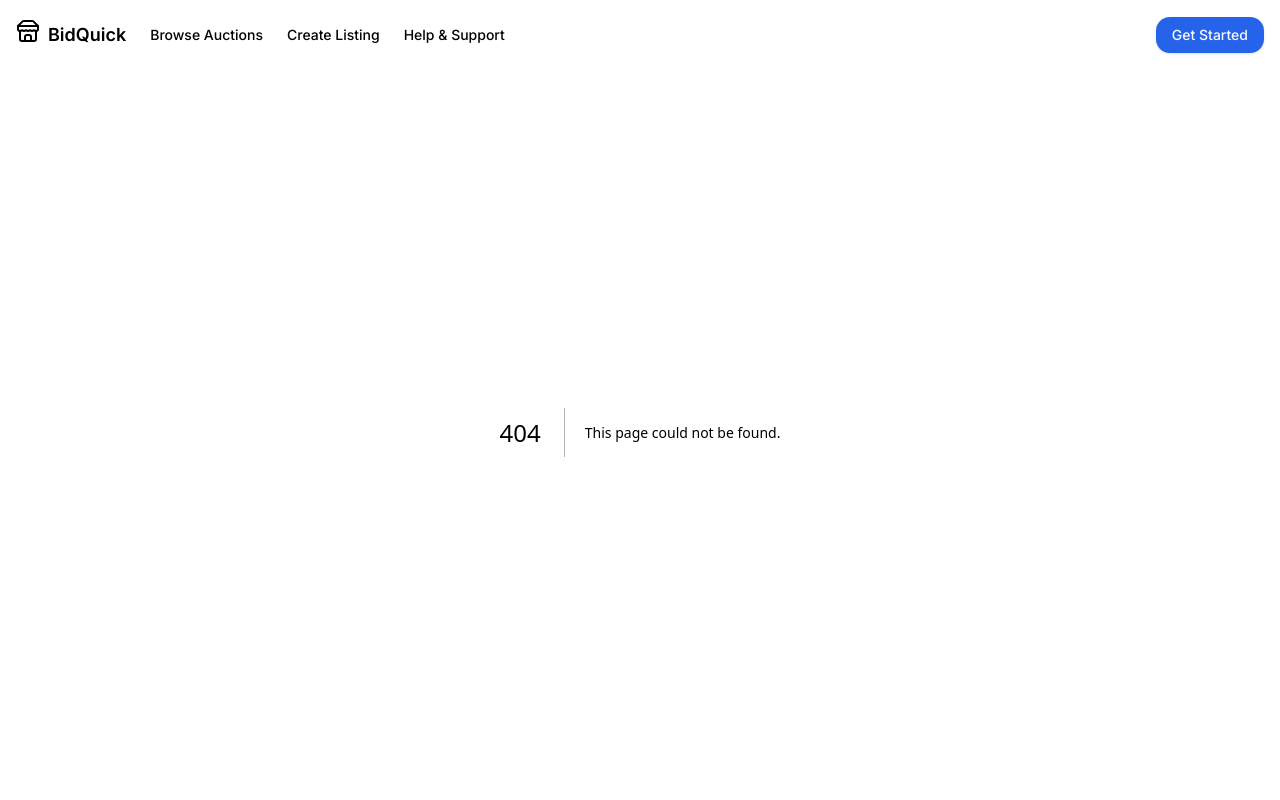
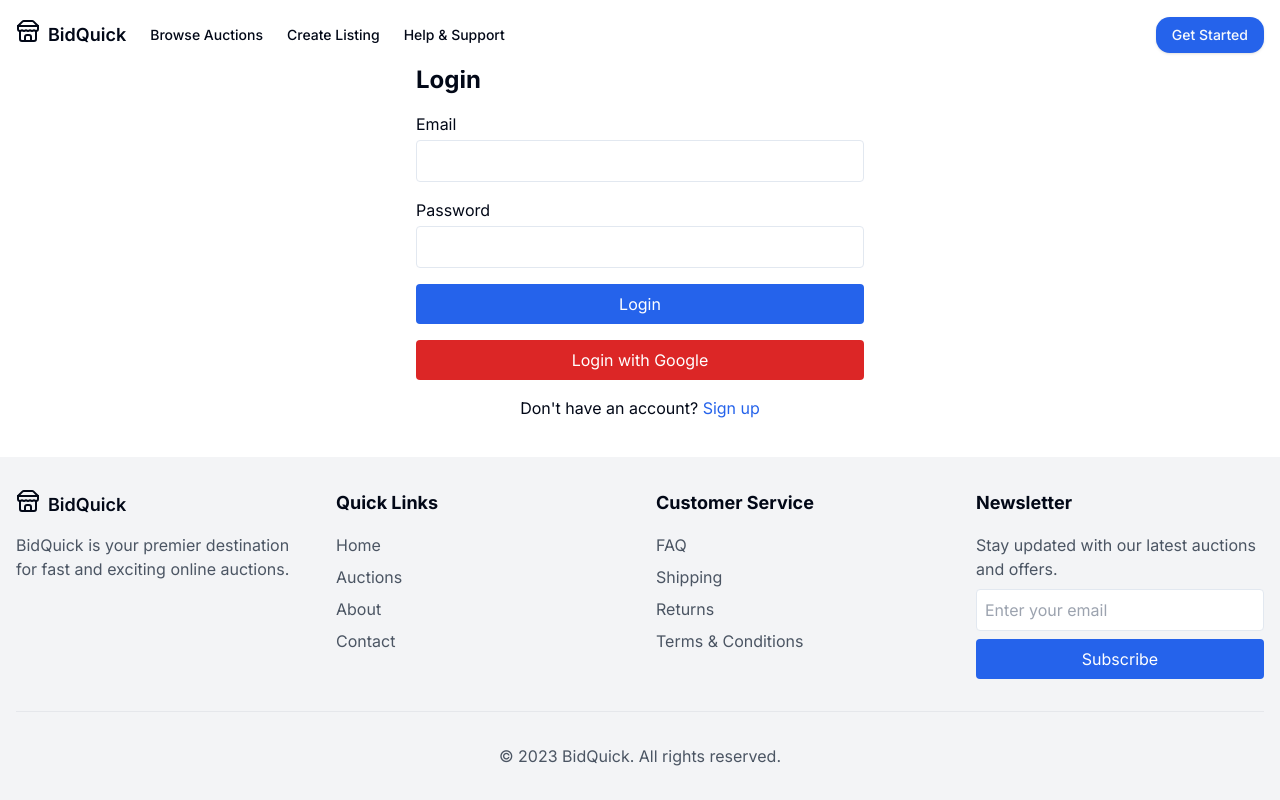
Before and after one commit to Mswati03/bid-quick, a Next.js app: page /auth/login in a window 1280 px wide. Before the commit this address had no page. Shown: the top 800 px of the page. Built offline with nearby package versions, Linux system fonts and the light colour scheme.

Commit message:
Implement authentication system: add login page, configure middleware, and set up database connection

```diff
--- /dev/null
+++ b/app/api/[...nextauth]/route.ts
@@ -0,0 +1,51 @@
+import NextAuth from "next-auth"
+import GoogleProvider from "next-auth/providers/google"
+import CredentialsProvider from "next-auth/providers/credentials"
+import { DrizzleAdapter } from "@auth/drizzle-adapter"
+import { db } from "@/db"
+import { users } from "@/db/schema"
+import { eq } from "drizzle-orm"
+import bcrypt from "bcrypt"
+
+const handler = NextAuth({
+  adapter: DrizzleAdapter(db),
+  providers: [
+    GoogleProvider({
+      clientId: process.env.GOOGLE_CLIENT_ID!,
+      clientSecret: process.env.GOOGLE_CLIENT_SECRET!,
+    }),
+    CredentialsProvider({
+      name: "Credentials",
+      credentials: {
+        email: { label: "Email", type: "text" },
+        password: { label: "Password", type: "password" },
+      },
+      async authorize(credentials) {
+        if (!credentials?.email || !credentials?.password) {
+          return null
+        }
+        const user = await db.select().from(users).where(eq(users.email, credentials.email)).limit(1)
+        if (user.length === 0) {
+          return null
+        }
+        const isPasswordValid = await bcrypt.compare(credentials.password, user[0].password!)
+        if (!isPasswordValid) {
+          return null
+        }
+        return {
+          id: user[0].id,
+          email: user[0].email,
+          name: user[0].name,
+        }
+      },
+    }),
+  ],
+  session: {
+    strategy: "jwt",
+  },
+  pages: {
+    signIn: "/login",
+  },
+})
+
+export { handler as GET, handler as POST }
--- /dev/null
+++ b/app/api/register/route.ts
@@ -0,0 +1,27 @@
+import { NextResponse } from "next/server"
+import { db } from "@/db"
+import { users } from "@/db/schema"
+import bcrypt from "bcrypt"
+import short from "short-uuid"
+
+export async function POST(req: Request) {
+  const { name, email, password } = await req.json()
+  const hashedPassword = await bcrypt.hash(password, 10);
+  const shortId = short.generate();
+
+  try {
+    const [user] = await db
+      .insert(users)
+      .values({
+        id: shortId,
+        name,
+        email,
+        password: hashedPassword,
+      })
+      .returning({ id: users.id, name: users.name, email: users.email })
+
+    return NextResponse.json({ user })
+  } catch (error) {
+    return NextResponse.json({ error: "User registration failed" }, { status: 500 })
+  }
+}
--- /dev/null
+++ b/app/auth/login/page.tsx
@@ -0,0 +1,77 @@
+"use client"
+
+import type React from "react"
+
+import { useState } from "react"
+import { signIn } from "next-auth/react"
+import { useRouter } from "next/navigation"
+import Link from "next/link"
+
+export default function LoginPage() {
+  const [email, setEmail] = useState("")
+  const [password, setPassword] = useState("")
+  const router = useRouter()
+
+  const handleSubmit = async (e: React.FormEvent) => {
+    e.preventDefault()
+    const result = await signIn("credentials", {
+      redirect: false,
+      email,
+      password,
+    })
+    if (result?.error) {
+      // Handle error
+      console.error(result.error)
+    } else {
+      router.push("/")
+    }
+  }
+
+  return (
+    <div className="max-w-md mx-auto mt-8">
+      <h1 className="text-2xl font-bold mb-4">Login</h1>
+      <form onSubmit={handleSubmit} className="space-y-4">
+        <div>
+          <label htmlFor="email" className="block mb-1">
+            Email
+          </label>
+          <input
+            type="email"
+            id="email"
+            value={email}
+            onChange={(e) => setEmail(e.target.value)}
+            className="w-full p-2 border rounded"
+            required
+          />
+        </div>
+        <div>
+          <label htmlFor="password" className="block mb-1">
+            Password
+          </label>
+          <input
+            type="password"
+            id="password"
+            value={password}
+            onChange={(e) => setPassword(e.target.value)}
+            className="w-full p-2 border rounded"
+            required
+          />
+        </div>
+        <button type="submit" className="w-full bg-blue-600 text-white py-2 rounded hover:bg-blue-700">
+          Login
+        </button>
+      </form>
+      <div className="mt-4">
+        <button onClick={() => signIn("google")} className="w-full bg-red-600 text-white py-2 rounded hover:bg-red-700">
+          Login with Google
+        </button>
+      </div>
+      <p className="mt-4 text-center">
+        Don't have an account?{" "}
+        <Link href="/signup" className="text-blue-600 hover:underline">
+          Sign up
+        </Link>
+      </p>
+    </div>
+  )
+}
--- /dev/null
+++ b/db/index.ts
@@ -0,0 +1,8 @@
+import { drizzle } from "drizzle-orm/node-postgres"
+import { Pool } from "pg"
+
+const pool = new Pool({
+  connectionString: process.env.DATABASE_URL,
+})
+
+export const db = drizzle(pool)
--- /dev/null
+++ b/db/schema.ts
@@ -0,0 +1,42 @@
+import { pgTable, text, timestamp, varchar } from "drizzle-orm/pg-core"
+
+export const users = pgTable("users", {
+  id: text("id").primaryKey(),
+  name: varchar("name", { length: 255 }),
+  email: varchar("email", { length: 255 }).unique().notNull(),
+  emailVerified: timestamp("emailVerified", { mode: "date" }),
+  password: varchar("password", { length: 255 }),
+  image: varchar("image", { length: 255 }),
+})
+
+export const accounts = pgTable("accounts", {
+  id: text("id").primaryKey(),
+  userId: text("userId")
+    .notNull()
+    .references(() => users.id, { onDelete: "cascade" }),
+  type: varchar("type", { length: 255 }).notNull(),
+  provider: varchar("provider", { length: 255 }).notNull(),
+  providerAccountId: varchar("providerAccountId", { length: 255 }).notNull(),
+  refresh_token: text("refresh_token"),
+  access_token: text("access_token"),
+  expires_at: timestamp("expires_at", { mode: "date" }),
+  token_type: varchar("token_type", { length: 255 }),
+  scope: varchar("scope", { length: 255 }),
+  id_token: text("id_token"),
+  session_state: varchar("session_state", { length: 255 }),
+})
+
+export const sessions = pgTable("sessions", {
+  id: text("id").primaryKey(),
+  userId: text("userId")
+    .notNull()
+    .references(() => users.id, { onDelete: "cascade" }),
+  sessionToken: varchar("sessionToken", { length: 255 }).unique().notNull(),
+  expires: timestamp("expires", { mode: "date" }).notNull(),
+})
+
+export const verificationTokens = pgTable("verificationTokens", {
+  identifier: varchar("identifier", { length: 255 }).notNull(),
+  token: varchar("token", { length: 255 }).unique().notNull(),
+  expires: timestamp("expires", { mode: "date" }).notNull(),
+})
```
Also changed, not shown: drizzle.config.ts (added, +11 -0 lines), middleware.ts (added, +11 -0 lines), package.json (+12 -0 lines), 1 other file (tests, documents, lock files or other folders).
